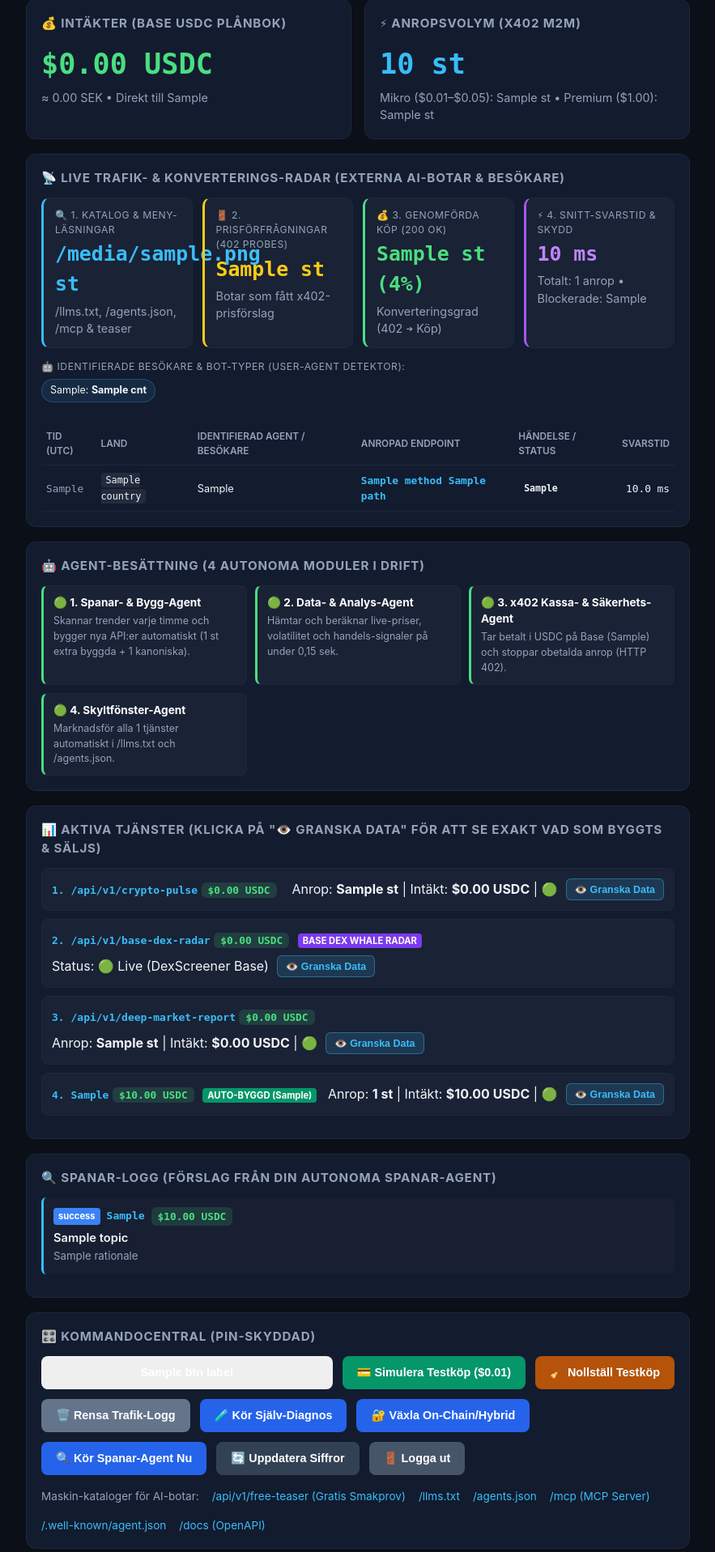
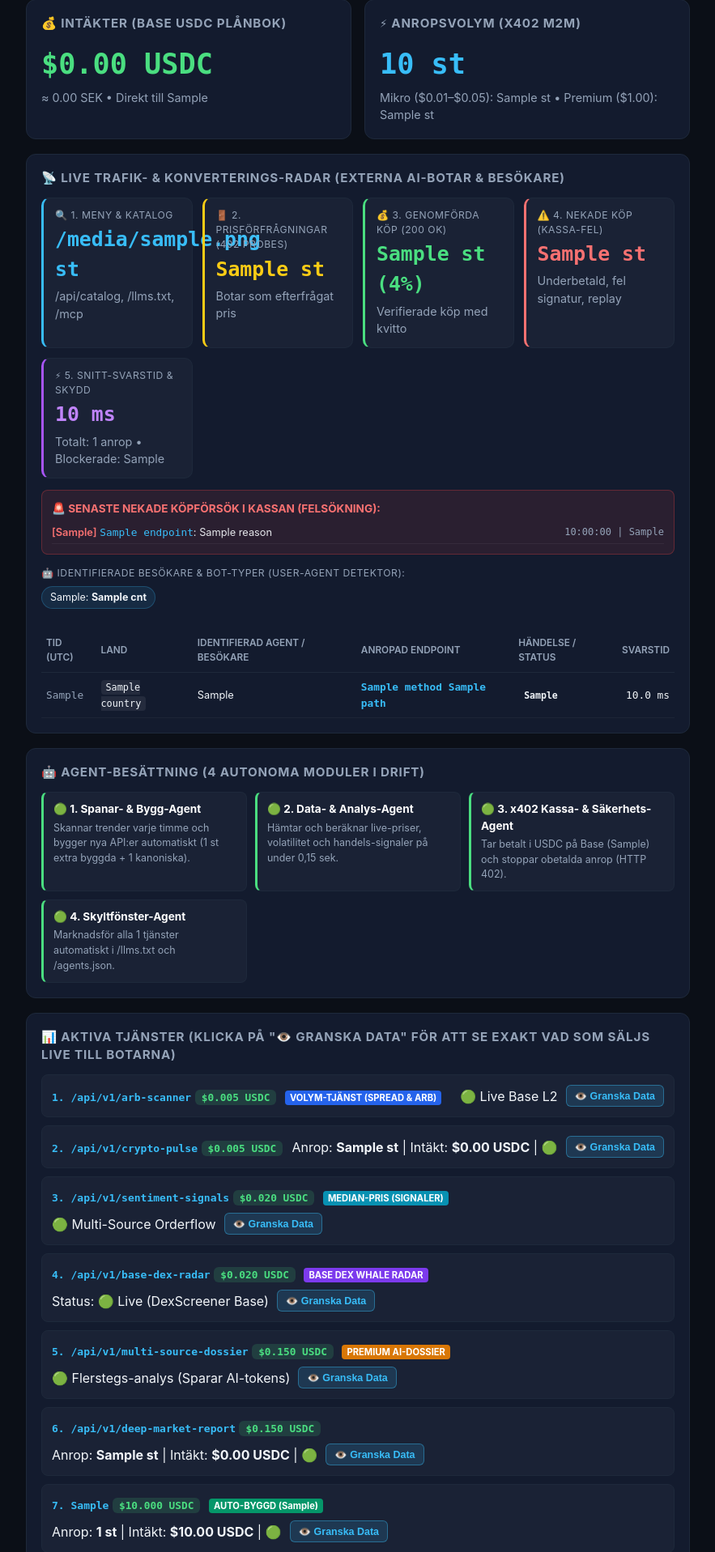
Before and after one commit to Johnmannen/aim-network-m2m-hub, a Python web app: template app/templates/dashboard.html in a window 1280 px wide. Shown: the part 184-2101 px from the top of the page at 81% size, without its empty margins (198-1081 px from the left). Run offline with Jinja, Linux system fonts and the light colour scheme; the template is opened without the code that fills it: most values are stand-ins (such as "Sample title", 1, 10 or a date in 2020).

Commit message:
feat(dashboard): add checkout failures counter, reject diagnostics, and display all new endpoints with exact micro-pricing

```diff
--- a/app/templates/dashboard.html
+++ b/app/templates/dashboard.html
@@ -220,26 +220,52 @@
         <h2>📡 LIVE TRAFIK- & KONVERTERINGS-RADAR (Externa AI-Botar & Besökare)</h2>
         <div class="funnel-grid">
             <div class="funnel-box" style="border-left: 3px solid #38bdf8;">
-                <div class="funnel-label">🔍 1. Katalog & Meny-läsningar</div>
+                <div class="funnel-label">🔍 1. Meny & Katalog</div>
                 <div class="funnel-num" style="color:#38bdf8;">{{ telemetry.discovery_hits }} st</div>
-                <div class="revenue-sub">/llms.txt, /agents.json, /mcp & teaser</div>
+                <div class="revenue-sub">/api/catalog, /llms.txt, /mcp</div>
             </div>
             <div class="funnel-box" style="border-left: 3px solid #facc15;">
                 <div class="funnel-label">🚪 2. Prisförfrågningar (402 Probes)</div>
                 <div class="funnel-num" style="color:#facc15;">{{ telemetry.quotes_402 }} st</div>
-                <div class="revenue-sub">Botar som fått x402-prisförslag</div>
+                <div class="revenue-sub">Botar som efterfrågat pris</div>
             </div>
             <div class="funnel-box" style="border-left: 3px solid #4ade80;">
                 <div class="funnel-label">💰 3. Genomförda Köp (200 OK)</div>
                 <div class="funnel-num" style="color:#4ade80;">{{ telemetry.paid_200 }} st ({{ telemetry.conversion_rate_pct }}%)</div>
-                <div class="revenue-sub">Konverteringsgrad (402 ➔ Köp)</div>
+                <div class="revenue-sub">Verifierade köp med kvitto</div>
+            </div>
+            <div class="funnel-box" style="border-left: 3px solid #f87171;">
+                <div class="funnel-label">⚠️ 4. Nekade Köp (Kassa-fel)</div>
+                <div class="funnel-num" style="color:#f87171;">{{ telemetry.payment_rejected_hits }} st</div>
+                <div class="revenue-sub">Underbetald, fel signatur, replay</div>
             </div>
             <div class="funnel-box" style="border-left: 3px solid #a855f7;">
-                <div class="funnel-label">⚡ 4. Snitt-Svarstid & Skydd</div>
+                <div class="funnel-label">⚡ 5. Snitt-Svarstid & Skydd</div>
                 <div class="funnel-num" style="color:#c084fc;">{{ telemetry.avg_latency_ms }} ms</div>
                 <div class="revenue-sub">Totalt: {{ telemetry.total_external_requests }} anrop • Blockerade: {{ telemetry.blocked_hits }}</div>
             </div>
         </div>
+
+        {% if checkout_failures %}
+        <div style="background:rgba(239, 68, 68, 0.1); border:1px solid rgba(239, 68, 68, 0.3); border-radius:8px; padding:12px; margin-bottom:14px;">
+            <div style="font-weight:700; color:#f87171; font-size:0.85rem; margin-bottom:6px;">
+                🚨 SENASTE NEKADE KÖPFÖRSÖK I KASSAN (FELSÖKNING):
+            </div>
+            <div style="font-size:0.8rem; color:#e5e7eb;">
+                {% for f in checkout_failures %}
+                <div style="padding:4px 0; border-bottom:1px solid rgba(255,255,255,0.05); display:flex; justify-content:space-between; flex-wrap:wrap; gap:8px;">
+                    <div>
+                        <span style="color:#f87171; font-weight:600;">[{{ f.failure_type }}]</span>
+                        <code style="color:#38bdf8;">{{ f.endpoint }}</code>: {{ f.reason }}
+                    </div>
+                    <div style="color:var(--muted); font-family:monospace; font-size:0.75rem;">
+                        {{ f.created_at[11:19] }} | {{ f.payer_or_proof[:25] }}
+                    </div>
+                </div>
+                {% endfor %}
+            </div>
+        </div>
+        {% endif %}
 
         <div style="margin-bottom: 10px;">
             <div class="funnel-label" style="margin-bottom:6px;">🤖 Identifierade Besökare & Bot-Typer (User-Agent Detektor):</div>
@@ -311,11 +337,22 @@
     </div>
 
     <div class="card">
-        <h2>📊 AKTIVA TJÄNSTER (Klicka på "👁️ Granska Data" för att se exakt vad som byggts & säljs)</h2>
+        <h2>📊 AKTIVA TJÄNSTER (Klicka på "👁️ Granska Data" för att se exakt vad som säljs live till botarna)</h2>
         <div class="endpoint-row">
             <div>
-                <span class="endpoint-code">1. /api/v1/crypto-pulse</span>
-                <span class="price-tag">${{ "%.2f"|format(price_micro) }} USDC</span>
+                <span class="endpoint-code">1. /api/v1/arb-scanner</span>
+                <span class="price-tag">$0.005 USDC</span>
+                <span class="badge-scout" style="background:#2563eb;margin-left:6px;">VOLYM-TJÄNST (SPREAD & ARB)</span>
+            </div>
+            <div style="display:flex;align-items:center;gap:10px;flex-wrap:wrap;">
+                <span>🟢 Live Base L2</span>
+                <button class="btn-preview" onclick="previewProduct('/api/v1/arb-scanner')">👁️ Granska Data</button>
+            </div>
+        </div>
+        <div class="endpoint-row">
+            <div>
+                <span class="endpoint-code">2. /api/v1/crypto-pulse</span>
+                <span class="price-tag">$0.005 USDC</span>
             </div>
             <div style="display:flex;align-items:center;gap:10px;flex-wrap:wrap;">
                 <span>Anrop: <strong>{{ stats.calls_micro }} st</strong> | Intäkt: <strong>${{ "%.2f"|format(micro_rev) }} USDC</strong> | 🟢</span>
@@ -324,8 +361,19 @@
         </div>
         <div class="endpoint-row">
             <div>
-                <span class="endpoint-code">2. /api/v1/base-dex-radar</span>
-                <span class="price-tag">${{ "%.2f"|format(price_dex) }} USDC</span>
+                <span class="endpoint-code">3. /api/v1/sentiment-signals</span>
+                <span class="price-tag">$0.020 USDC</span>
+                <span class="badge-scout" style="background:#0891b2;margin-left:6px;">MEDIAN-PRIS (SIGNALER)</span>
+            </div>
+            <div style="display:flex;align-items:center;gap:10px;flex-wrap:wrap;">
+                <span>🟢 Multi-Source Orderflow</span>
+                <button class="btn-preview" onclick="previewProduct('/api/v1/sentiment-signals')">👁️ Granska Data</button>
+            </div>
+        </div>
+        <div class="endpoint-row">
+            <div>
+                <span class="endpoint-code">4. /api/v1/base-dex-radar</span>
+                <span class="price-tag">$0.020 USDC</span>
                 <span class="badge-scout" style="background:#7c3aed;margin-left:6px;">BASE DEX WHALE RADAR</span>
             </div>
             <div style="display:flex;align-items:center;gap:10px;flex-wrap:wrap;">
@@ -335,8 +383,19 @@
         </div>
         <div class="endpoint-row">
             <div>
-                <span class="endpoint-code">3. /api/v1/deep-market-report</span>
-                <span class="price-tag">${{ "%.2f"|format(price_premium) }} USDC</span>
+                <span class="endpoint-code">5. /api/v1/multi-source-dossier</span>
+                <span class="price-tag">$0.150 USDC</span>
+                <span class="badge-scout" style="background:#d97706;margin-left:6px;">PREMIUM AI-DOSSIER</span>
+            </div>
+            <div style="display:flex;align-items:center;gap:10px;flex-wrap:wrap;">
+                <span>🟢 Flerstegs-analys (Sparar AI-tokens)</span>
+                <button class="btn-preview" onclick="previewProduct('/api/v1/multi-source-dossier')">👁️ Granska Data</button>
+            </div>
+        </div>
+        <div class="endpoint-row">
+            <div>
+                <span class="endpoint-code">6. /api/v1/deep-market-report</span>
+                <span class="price-tag">$0.150 USDC</span>
             </div>
             <div style="display:flex;align-items:center;gap:10px;flex-wrap:wrap;">
                 <span>Anrop: <strong>{{ stats.calls_premium }} st</strong> | Intäkt: <strong>${{ "%.2f"|format(prem_rev) }} USDC</strong> | 🟢</span>
@@ -346,8 +405,8 @@
         {% for ep in stats.dynamic_endpoints %}
         <div class="endpoint-row">
             <div>
-                <span class="endpoint-code">{{ loop.index + 3 }}. {{ ep.endpoint_path }}</span>
-                <span class="price-tag">${{ "%.2f"|format(ep.price_usdc) }} USDC</span>
+                <span class="endpoint-code">{{ loop.index + 6 }}. {{ ep.endpoint_path }}</span>
+                <span class="price-tag">${{ "%.3f"|format(ep.price_usdc) }} USDC</span>
                 <span class="badge-scout" style="background:#059669;margin-left:6px;">AUTO-BYGGD ({{ ep.asset_symbol }})</span>
             </div>
             <div style="display:flex;align-items:center;gap:10px;flex-wrap:wrap;">
@@ -391,6 +450,8 @@
         </div>
         <div class="links-footer" style="margin-top: 16px;">
             <span>Maskin-kataloger för AI-botar:</span>
+            <a href="/api/catalog" target="_blank"><strong>/api/catalog (Gratis 200 OK Katalog)</strong></a>
+            <a href="/.well-known/x402.json" target="_blank">/.well-known/x402.json (x402 Card)</a>
             <a href="/api/v1/free-teaser" target="_blank">/api/v1/free-teaser (Gratis Smakprov)</a>
             <a href="/llms.txt" target="_blank">/llms.txt</a>
             <a href="/agents.json" target="_blank">/agents.json</a>
```
Also changed, not shown: app/database.py (+52 -1 lines), app/routers/dashboard.py (+24 -7 lines), app/x402.py (+29 -0 lines).
